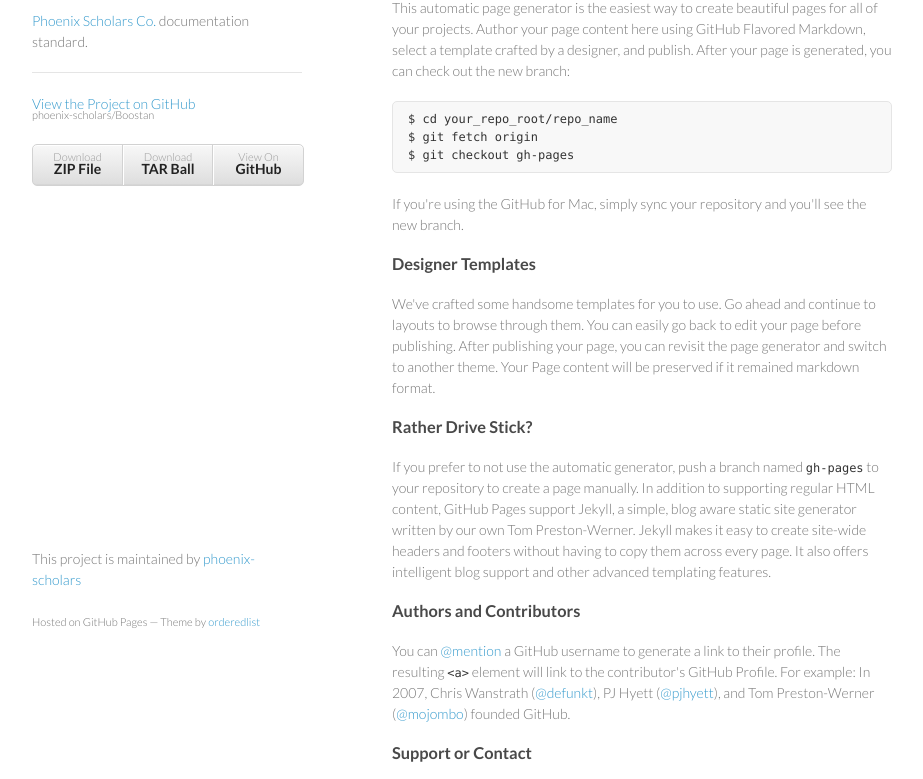
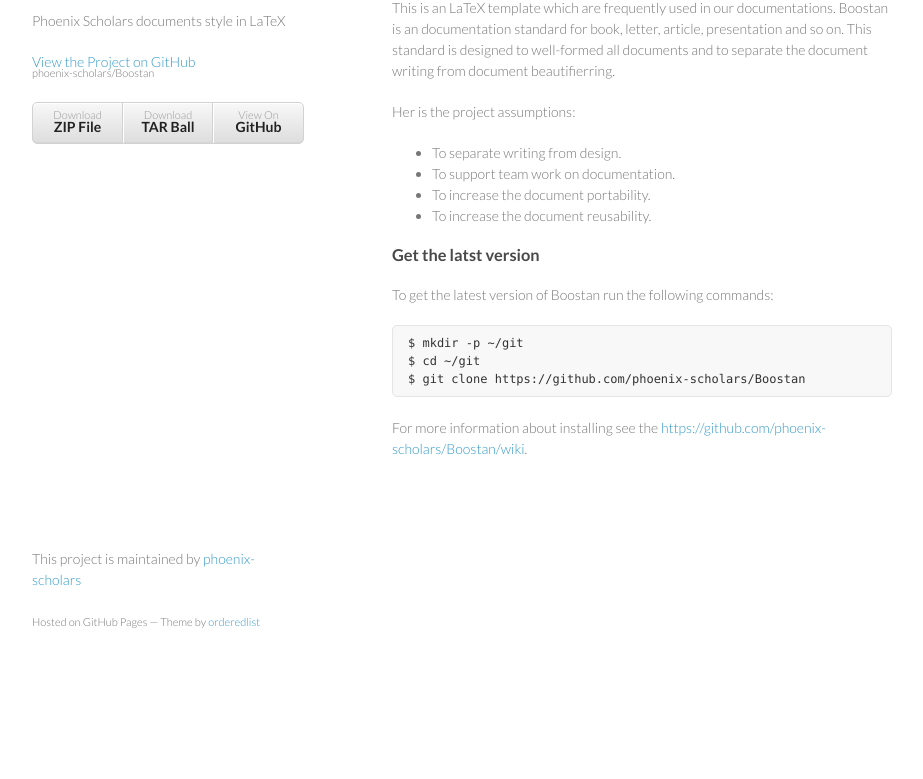
Before and after one commit to phoenix-scholars/Boostan, a plain HTML site: page index.html in a window 1280 px wide. Shown: the part 99-878 px from the top of the page, without its empty margins (178-1101 px from the left). After the commit the page ends 800 px from the top, so only its background shows below. Drawn offline with Linux system fonts and the light colour scheme.

```diff
--- a/index.html
+++ b/index.html
@@ -3,12 +3,11 @@
   <head>
     <meta charset="utf-8">
     <meta http-equiv="X-UA-Compatible" content="chrome=1">
-<title>Boostan by Phoenix Scholars Co.</title>
+    <title>Boostan by phoenix-scholars</title>
 
     <link rel="stylesheet" href="stylesheets/styles.css">
     <link rel="stylesheet" href="stylesheets/pygment_trac.css">
-<meta name="viewport"
-	content="width=device-width, initial-scale=1, user-scalable=no">
+    <meta name="viewport" content="width=device-width, initial-scale=1, user-scalable=no">
     <!--[if lt IE 9]>
     <script src="//html5shiv.googlecode.com/svn/trunk/html5.js"></script>
     <![endif]-->
@@ -17,125 +16,48 @@
     <div class="wrapper">
       <header>
         <h1>Boostan</h1>
-			<p><a href="http://www.dpq.co.ir">Phoenix Scholars Co.</a> documentation standard.</p>
+        <p>Phoenix Scholars documents style in LaTeX</p>
 
-			<hr/>
-			<p class="view">
-				<a href="https://github.com/phoenix-scholars/Boostan"> View the
-					Project on GitHub <small>phoenix-scholars/Boostan</small>
-				</a>
-			</p>
+        <p class="view"><a href="https://github.com/phoenix-scholars/Boostan">View the Project on GitHub <small>phoenix-scholars/Boostan</small></a></p>
 
 
         <ul>
-				<li><a
-					href="https://github.com/phoenix-scholars/Boostan/zipball/master">Download
-						<strong>ZIP File</strong>
-				</a></li>
-				<li><a
-					href="https://github.com/phoenix-scholars/Boostan/tarball/master">Download
-						<strong>TAR Ball</strong>
-				</a></li>
-				<li><a href="https://github.com/phoenix-scholars/Boostan">View
-						On <strong>GitHub</strong>
-				</a></li>
+          <li><a href="https://github.com/phoenix-scholars/Boostan/zipball/master">Download <strong>ZIP File</strong></a></li>
+          <li><a href="https://github.com/phoenix-scholars/Boostan/tarball/master">Download <strong>TAR Ball</strong></a></li>
+          <li><a href="https://github.com/phoenix-scholars/Boostan">View On <strong>GitHub</strong></a></li>
         </ul>
-
       </header>
       <section>
         <h3>
-				<a name="welcome-to-github-pages" class="anchor"
-					href="#welcome-to-github-pages"><span
-					class="octicon octicon-link"></span></a>Welcome to GitHub Pages.
-			</h3>
+<a name="welcome-to-boostan" class="anchor" href="#welcome-to-boostan"><span class="octicon octicon-link"></span></a>Welcome to Boostan.</h3>
 
-			<p>This automatic page generator is the easiest way to create
-				beautiful pages for all of your projects. Author your page content
-				here using GitHub Flavored Markdown, select a template crafted by a
-				designer, and publish. After your page is generated, you can check
-				out the new branch:</p>
+<p>This is an LaTeX template which are frequently used in our documentations.
+Boostan is an documentation standard for book, letter, article, presentation and so on. This standard is designed to well-formed all documents and to separate the document writing from document beautifierring.</p>
 
+<p>Her is the project assumptions:</p>
 
-<pre><code>$ cd your_repo_root/repo_name
-$ git fetch origin
-$ git checkout gh-pages</code></pre>
-
-
-			<p>If you're using the GitHub for Mac, simply sync your
-				repository and you'll see the new branch.</p>
+<ul>
+<li>   To separate writing from design.</li>
+<li>   To support team work on documentation.</li>
+<li>   To increase the document portability.</li>
+<li>   To increase the document reusability.</li>
+</ul>
 
 <h3>
-				<a name="designer-templates" class="anchor"
-					href="#designer-templates"><span class="octicon octicon-link"></span></a>Designer
-				Templates
-			</h3>
+<a name="get-the-latst-version" class="anchor" href="#get-the-latst-version"><span class="octicon octicon-link"></span></a>Get the latst version</h3>
 
-			<p>We've crafted some handsome templates for you to use. Go ahead
-				and continue to layouts to browse through them. You can easily go
-				back to edit your page before publishing. After publishing your
-				page, you can revisit the page generator and switch to another
-				theme. Your Page content will be preserved if it remained markdown
-				format.</p>
+<p>To get the latest version of Boostan run the following commands:</p>
 
-			<h3>
-				<a name="rather-drive-stick" class="anchor"
-					href="#rather-drive-stick"><span class="octicon octicon-link"></span></a>Rather
-				Drive Stick?
-			</h3>
+<pre><code>$ mkdir -p ~/git
+$ cd ~/git
+$ git clone https://github.com/phoenix-scholars/Boostan
+</code></pre>
 
-			<p>
-				If you prefer to not use the automatic generator, push a branch
-				named
-				<code>gh-pages</code>
-				to your repository to create a page manually. In addition to
-				supporting regular HTML content, GitHub Pages support Jekyll, a
-				simple, blog aware static site generator written by our own Tom
-				Preston-Werner. Jekyll makes it easy to create site-wide headers and
-				footers without having to copy them across every page. It also
-				offers intelligent blog support and other advanced templating
-				features.
-			</p>
-
-			<h3>
-				<a name="authors-and-contributors" class="anchor"
-					href="#authors-and-contributors"><span
-					class="octicon octicon-link"></span></a>Authors and Contributors
-			</h3>
-
-			<p>
-				You can <a href="https://github.com/blog/821" class="user-mention">@mention</a>
-				a GitHub username to generate a link to their profile. The resulting
-				<code>&lt;a&gt;</code>
-				element will link to the contributor's GitHub Profile. For example:
-				In 2007, Chris Wanstrath (<a href="https://github.com/defunkt"
-					class="user-mention">@defunkt</a>), PJ Hyett (<a
-					href="https://github.com/pjhyett" class="user-mention">@pjhyett</a>),
-				and Tom Preston-Werner (<a href="https://github.com/mojombo"
-					class="user-mention">@mojombo</a>) founded GitHub.
-			</p>
-
-			<h3>
-				<a name="support-or-contact" class="anchor"
-					href="#support-or-contact"><span class="octicon octicon-link"></span></a>Support
-				or Contact
-			</h3>
-
-			<p>
-				Having trouble with Pages? Check out the documentation at <a
-					href="http://help.github.com/pages">http://help.github.com/pages</a>
-				or contact <a href="mailto:support@github.com">support@github.com</a>
-				and we’ll help you sort it out.
-			</p>
+<p>For more information about installing see the <a href="wiki">https://github.com/phoenix-scholars/Boostan/wiki</a>.</p>
       </section>
       <footer>
-			<p>
-				This project is maintained by <a
-					href="https://github.com/phoenix-scholars">phoenix-scholars</a>
-			</p>
-			<p>
-				<small>Hosted on GitHub Pages &mdash; Theme by <a
-					href="https://github.com/orderedlist">orderedlist</a></small>
-			</p>
+        <p>This project is maintained by <a href="https://github.com/phoenix-scholars">phoenix-scholars</a></p>
+        <p><small>Hosted on GitHub Pages &mdash; Theme by <a href="https://github.com/orderedlist">orderedlist</a></small></p>
       </footer>
     </div>
     <script src="javascripts/scale.fix.js"></script>
```
Also changed, not shown: params.json (+1 -1 lines). Lines whose indentation alone changed are shown as unchanged.
